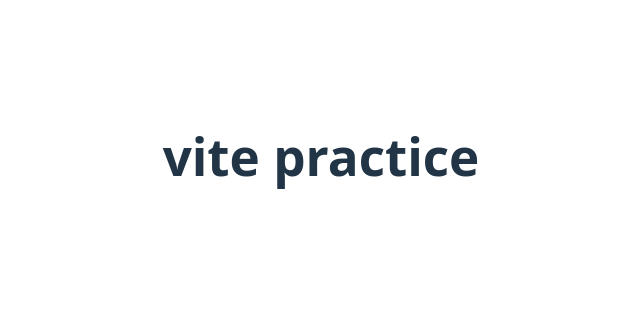
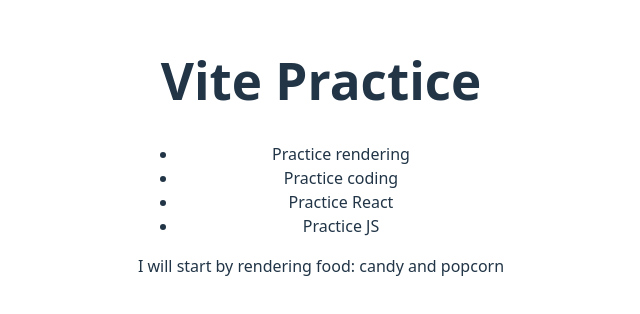
Before and after one commit to Jesskiroff/learn-vite-react, a React (Vite) app: page / in a window 1280 px wide. Shown: the part 244-558 px from the top of the page, without its empty margins (319-959 px from the left). Built offline with nearby package versions, Linux system fonts and the light colour scheme.

Commit message:
render a constant in a p element

```diff
--- a/src/App.jsx
+++ b/src/App.jsx
@@ -3,16 +3,31 @@
 import viteLogo from '/vite.svg'
 import './App.css'
 
+const food = "candy and popcorn"
+
 function App() {
-  const [count, setCount] = useState(0)
+
+  // To render your h1 at the top of the screen, use absolute positioning with CSS.
+  // This will require a CSS class. Let's add it inline for demonstration.
+  // You can move this CSS to App.css if you want to keep styles separate.
+
 
   return (
-    <>
+    <div>
 
-      <h1>vite practice</h1>
+      <h1>Vite Practice</h1>
+      <ul>
+        <li>Practice rendering</li>
+        <li>Practice coding</li>
+        <li>Practice React</li>
+        <li>Practice JS</li>
 
 
-    </>
+      </ul>
+
+      <p>I will start by rendering food: {food}</p>
+
+      </div>
   )
 }
 
```
